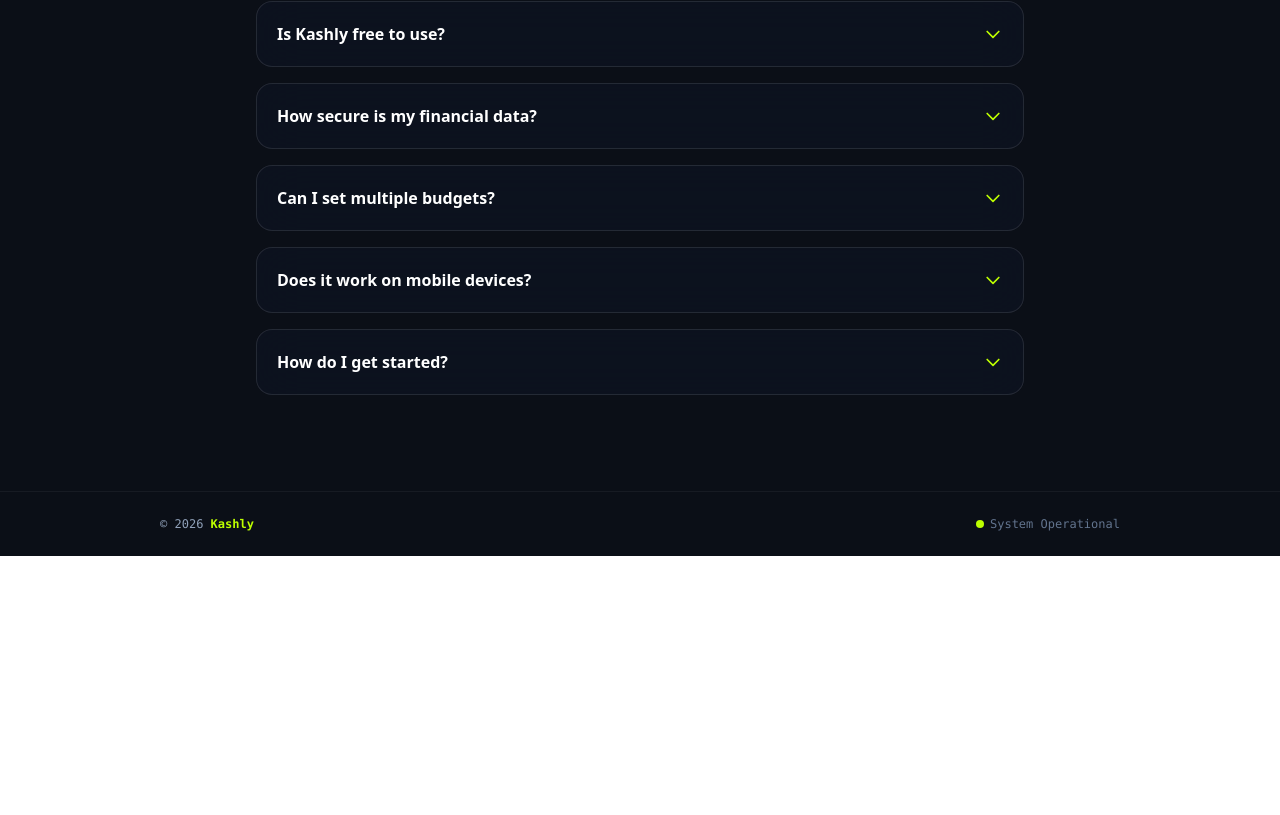
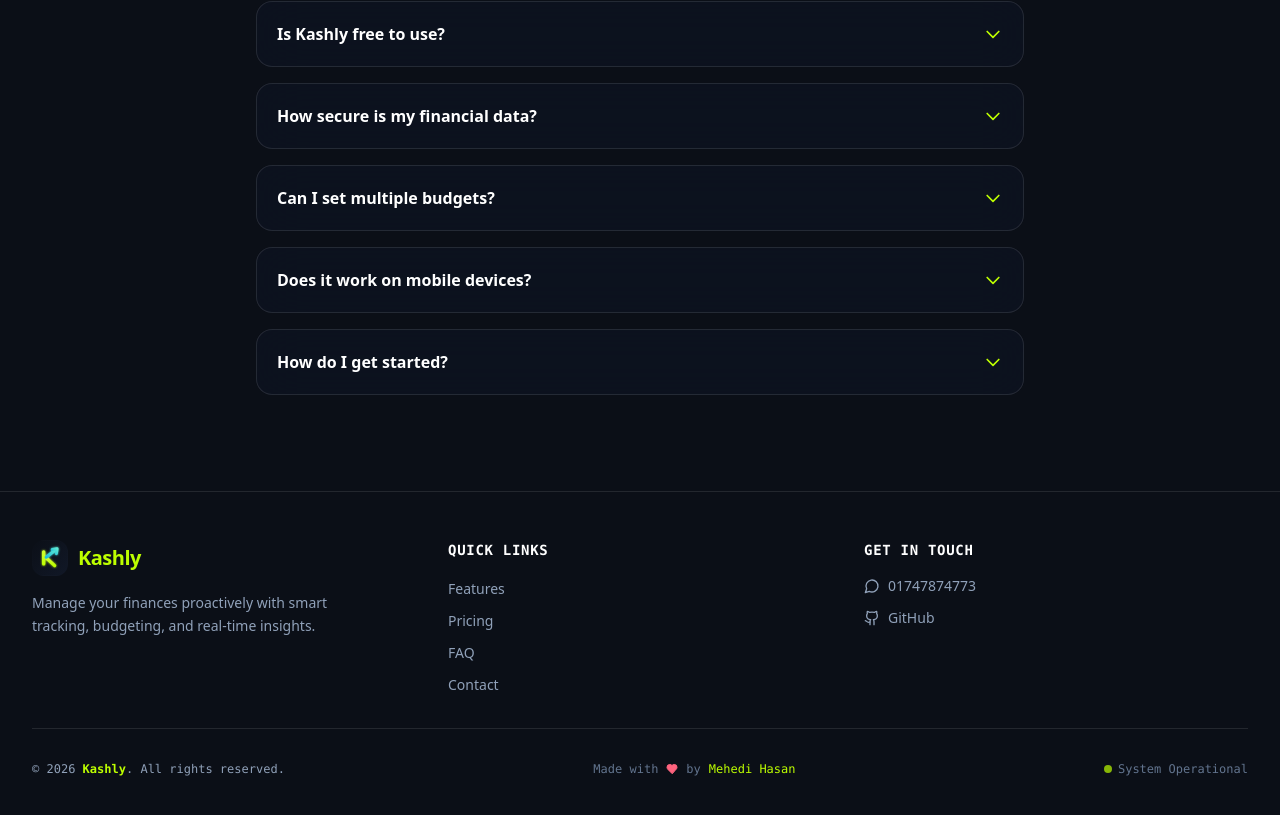
Before and after one commit to TheMehediHQ/Kashly, a Next.js app in the folder apps/web/: page / in a window 1280 px wide. Shown: the part 4380-5195 px from the top of the page. Before the commit the page ends 4936 px from the top, so only its background shows below. Built offline with nearby package versions, Linux system fonts and the light colour scheme; no server answers.

Commit message:
feat: professional footer with simplified contact links

```diff
--- a/apps/web/app/components/Footer.tsx
+++ b/apps/web/app/components/Footer.tsx
@@ -1,25 +1,123 @@
 "use client";
 
 import React from "react";
+import { LuMessageCircle, LuGithub, LuHeart } from "react-icons/lu";
+import Image from "next/image";
+import Link from "next/link";
 
 export default function Footer() {
   const currentYear = new Date().getFullYear();
+  const whatsappNumber = "01747874773";
+  const whatsappLink = `https://wa.me/88${whatsappNumber}`;
 
   return (
-    <footer className="w-full bg-[#0B0F17] text-slate-400 py-6 border-t border-white/5 relative z-10 transition-colors duration-300">
-      <div className="max-w-5xl mx-auto px-4 sm:px-6 lg:px-8">
-        <div className="flex flex-col sm:flex-row items-center justify-between gap-4 text-xs font-mono">
-          {/* Brand & Copyright */}
-          <p className="text-slate-400">
-            &copy; {currentYear} <span className="text-[#BDFE00] font-semibold">Kashly</span>
-          </p>
+    <footer className="w-full bg-[#0B0F17] border-t border-white/10 relative z-10">
+      {/* Main Footer Content */}
+      <div className="max-w-7xl mx-auto px-4 sm:px-6 lg:px-8 py-12">
+        <div className="grid grid-cols-1 md:grid-cols-3 gap-8 mb-8">
+          {/* Brand Section */}
+          <div className="space-y-4">
+            <Link href="/" className="flex items-center gap-2.5 group">
+              <div className="relative flex h-9 w-9 items-center justify-center rounded-xl overflow-hidden shrink-0">
+                <Image
+                  src="/kashly.svg"
+                  alt="Kashly Logo"
+                  width={36}
+                  height={36}
+                  className="object-contain group-hover:scale-105 transition-transform"
+                  priority
+                />
+              </div>
+              <span className="text-xl font-bold tracking-tight text-white">
+                <span className="text-[#BDFE00]">Kashly</span>
+              </span>
+            </Link>
+            <p className="text-sm text-slate-400 leading-relaxed max-w-xs">
+              Manage your finances proactively with smart tracking, budgeting, and real-time insights.
+            </p>
+          </div>
 
-          {/* Quick Links / Status */}
-          <div className="flex items-center gap-6 text-slate-500 text-xs">
-            <span className="inline-flex items-center gap-1.5">
-              <span className="w-2 h-2 rounded-full bg-[#BDFE00]" />
-              System Operational
-            </span>
+          {/* Quick Links */}
+          <div className="space-y-4">
+            <h3 className="text-sm font-bold text-white uppercase tracking-wider font-mono">
+              Quick Links
+            </h3>
+            <ul className="space-y-2">
+              <li>
+                <Link href="/#features" className="text-sm text-slate-400 hover:text-[#BDFE00] transition-colors">
+                  Features
+                </Link>
+              </li>
+              <li>
+                <Link href="/#pricing" className="text-sm text-slate-400 hover:text-[#BDFE00] transition-colors">
+                  Pricing
+                </Link>
+              </li>
+              <li>
+                <Link href="/#faq" className="text-sm text-slate-400 hover:text-[#BDFE00] transition-colors">
+                  FAQ
+                </Link>
+              </li>
+              <li>
+                <Link href="/contact" className="text-sm text-slate-400 hover:text-[#BDFE00] transition-colors">
+                  Contact
+                </Link>
+              </li>
+            </ul>
+          </div>
+
+          {/* Contact Section */}
+          <div className="space-y-4">
+            <h3 className="text-sm font-bold text-white uppercase tracking-wider font-mono">
+              Get In Touch
+            </h3>
+            <div className="space-y-3">
+              <a
+                href={whatsappLink}
+                target="_blank"
+                rel="noopener noreferrer"
+                className="flex items-center gap-2 text-slate-400 hover:text-[#25D366] transition-colors"
+              >
+                <LuMessageCircle className="w-4 h-4" />
+                <span className="text-sm">{whatsappNumber}</span>
+              </a>
+
+              <a
+                href="https://github.com/TheMehediHQ/Kashly"
+                target="_blank"
+                rel="noopener noreferrer"
+                className="flex items-center gap-2 text-slate-400 hover:text-white transition-colors"
+              >
+                <LuGithub className="w-4 h-4" />
+                <span className="text-sm">GitHub</span>
+              </a>
+            </div>
+          </div>
+        </div>
+
+        {/* Bottom Bar */}
+        <div className="pt-8 border-t border-white/10">
+          <div className="flex flex-col sm:flex-row items-center justify-between gap-4 text-xs font-mono">
+            <p className="text-slate-400">
+              &copy; {currentYear} <span className="text-[#BDFE00] font-semibold">Kashly</span>. All rights reserved.
+            </p>
+            <div className="flex items-center gap-2 text-slate-500">
+              <span>Made with</span>
+              <LuHeart className="w-3 h-3 text-rose-400 fill-rose-400" />
+              <span>by</span>
+              <a
+                href="https://github.com/TheMehediHQ"
+                target="_blank"
+                rel="noopener noreferrer"
+                className="text-[#BDFE00] hover:underline"
+              >
+                Mehedi Hasan
+              </a>
+            </div>
+            <div className="flex items-center gap-1.5">
+              <span className="w-2 h-2 rounded-full bg-[#BDFE00] animate-pulse" />
+              <span className="text-slate-500">System Operational</span>
+            </div>
           </div>
         </div>
       </div>
```
